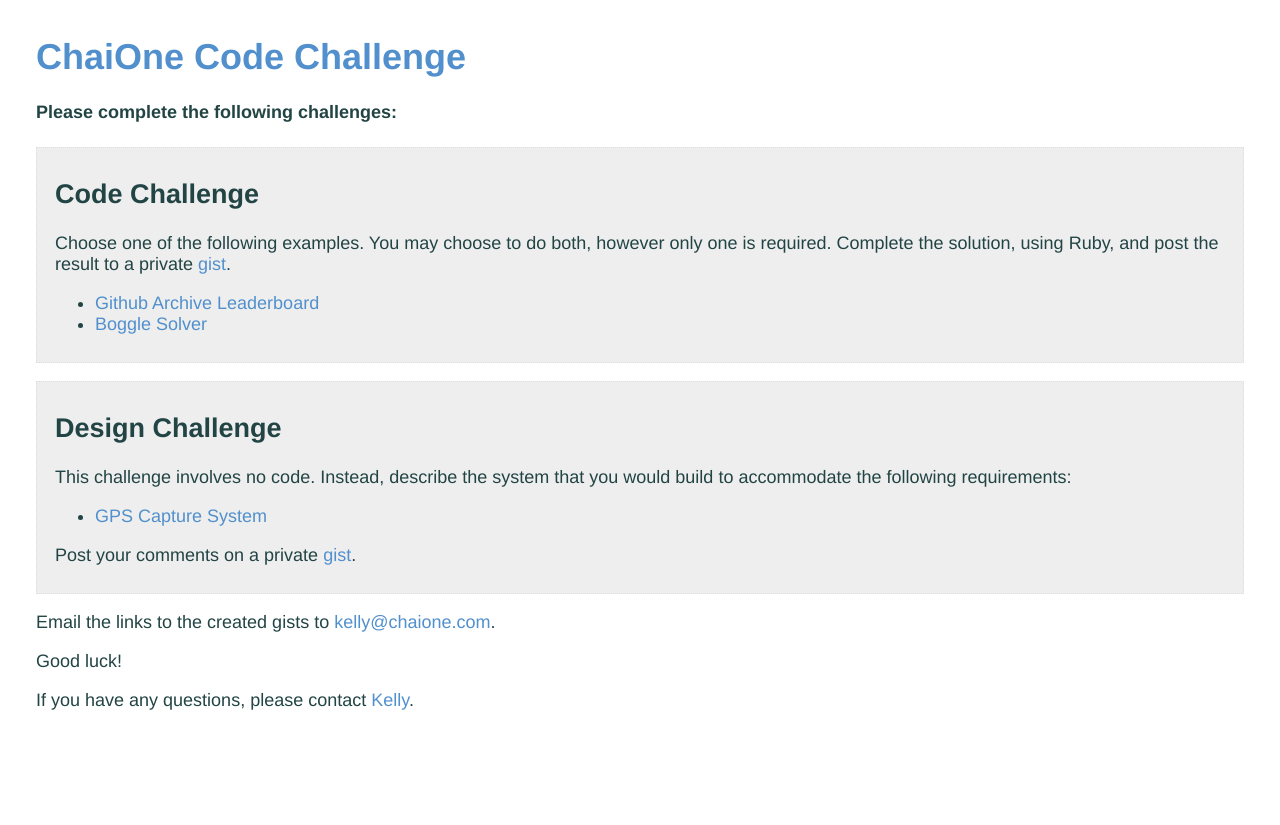
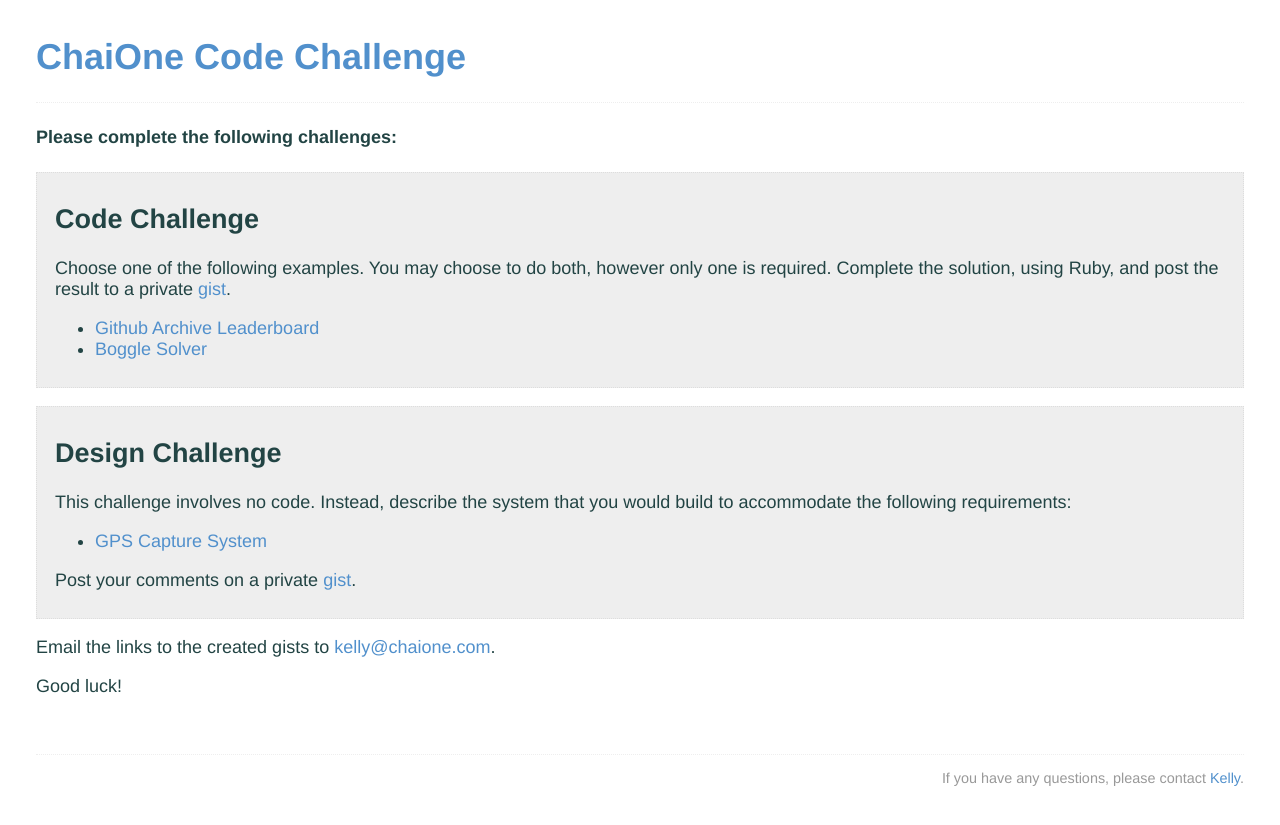
Before and after one commit to chaione/c1codechallenge, a Jekyll site: the page built from senior-rails.markdown, in a window 1280 px wide. Shown: the top 825 px of the page. Built offline with Jekyll 4.4.1, drawn with Linux system fonts in a browser that asks for light colours.

Commit message:
index styles

```diff
--- a/css/site.css
+++ b/css/site.css
@@ -4,6 +4,26 @@ body {
   font-size: 18px;
   font-family: Helvetica Neue, Helvetica, Arial, sans-serif;
   color: #244;
+}
+
+header {
+  margin-bottom: 1em;
+  border-bottom: dotted 1px #eee;
+}
+
+.hero {
+  font-size: 4em;
+  font-weight: bold;
+  text-indent: -8000px;
+}
+
+.footer {
+  border-top: dotted 1px #eee;
+  padding-top: 1em;
+  margin-top: 4em;
+  color: #999;
+  font-size: 0.8em;
+  text-align: right;
 }
 
 a:link, a:visited {
```
Also changed, not shown: 1 other file.
